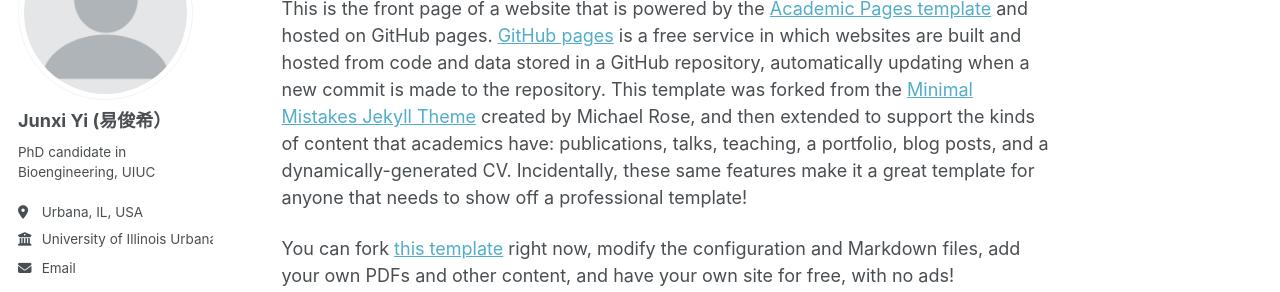
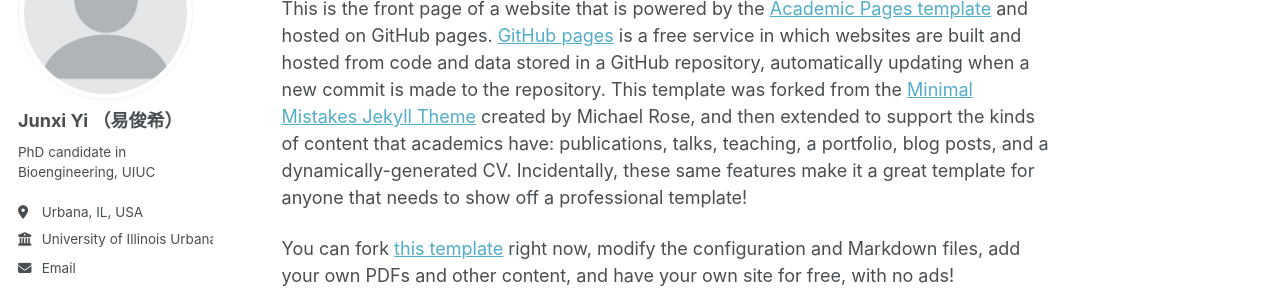
Before and after one commit to yjx1030/yjx1030.github.io, a Jekyll site: the page built from _pages/about.md, in a window 1280 px wide. Shown: the part 176-468 px from the top of the page. Built offline with Jekyll 4.4.1, drawn with Linux system fonts in a browser that asks for light colours; some web fonts are replaced; a script bundle is joined from its source files by our own code; library files that are not in the unit come from our copies.

```diff
--- a/_config.yml
+++ b/_config.yml
@@ -24,7 +24,7 @@ repository               : "yjx1030.github.io"
 author:
   # Biographic information
   avatar           : "profile.png"
-  name             : "Junxi Yi (易俊希）"
+  name             : "Junxi Yi （易俊希）"
   pronouns         :
   bio              : " PhD candidate in Bioengineering, UIUC"
   location         : "Urbana, IL, USA"
```
